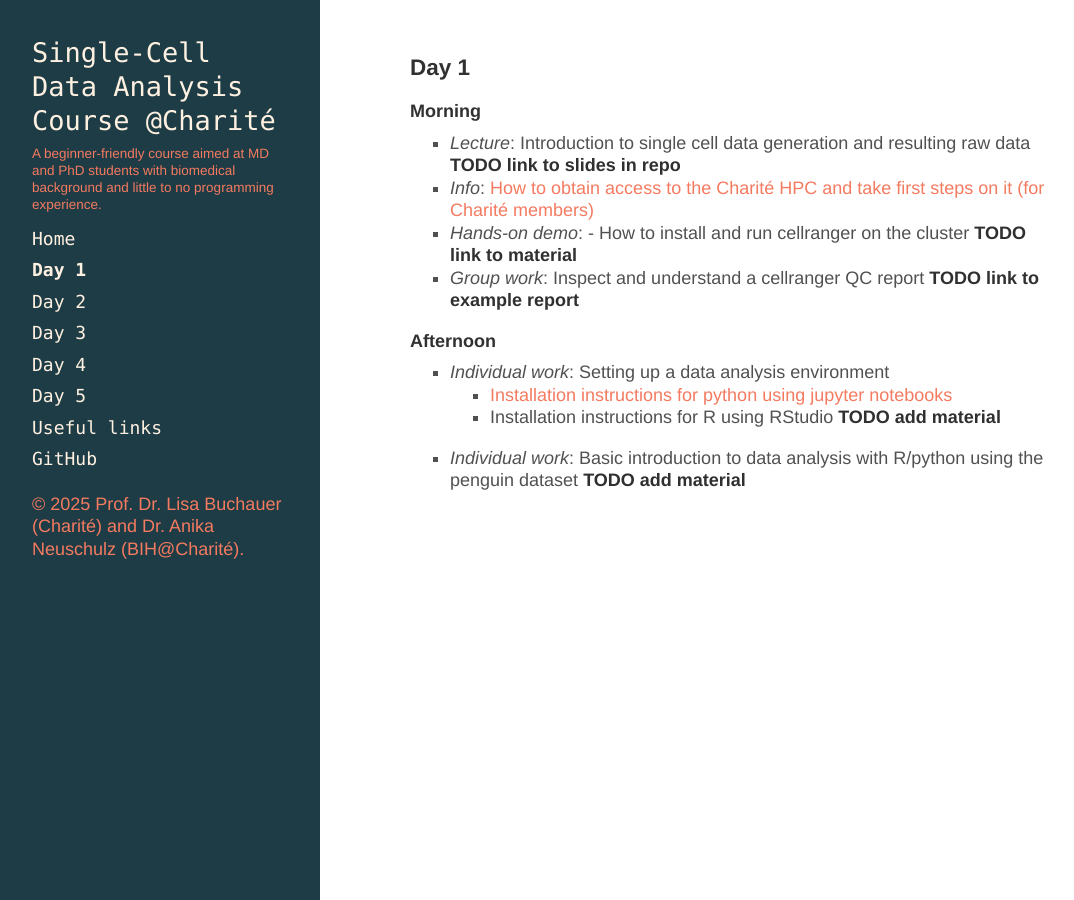
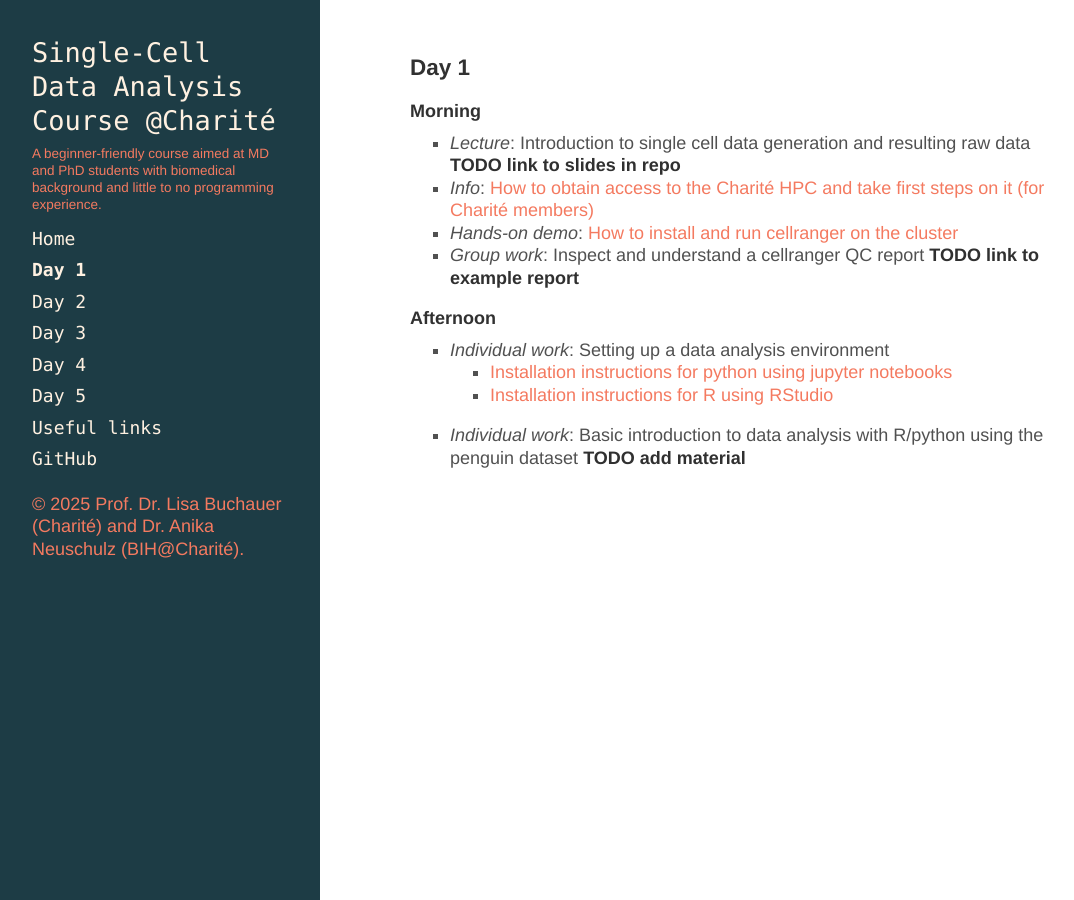
Before and after one commit to buchauer-lab/charite-sc-data-course, a Jekyll site: the page built from docs/Day1.md, in a window 1280 px wide. Shown: the whole page, without its empty margins (4-1078 px from the left). Built offline with Jekyll 4.4.1, drawn with Linux system fonts in a browser that asks for light colours; nearby versions of some CDN libraries; a style sheet for code colours, icons or effects is not loaded.

Commit message:
Update Day1.md

```diff
--- a/docs/Day1.md
+++ b/docs/Day1.md
@@ -9,11 +9,11 @@ order: 2
 #### Morning
 - _Lecture_: Introduction to single cell data generation and resulting raw data __TODO link to slides in repo__
 - _Info_: [How to obtain access to the Charité HPC and take first steps on it (for Charité members)](https://github.com/buchauer-lab/charite-sc-data-course/blob/main/materials/Day1/L_cluster_usage.pdf)
-- _Hands-on demo_: - How to install and run cellranger on the cluster __TODO link to material__
+- _Hands-on demo_: [How to install and run cellranger on the cluster](https://github.com/buchauer-lab/charite-sc-data-course/blob/main/materials/Day1/cellranger_interactive_commands.txt)
 - _Group work_: Inspect and understand a cellranger QC report __TODO link to example report__
 
 #### Afternoon
 - _Individual work_: Setting up a data analysis environment
   - [Installation instructions for python using jupyter notebooks](https://buchauer-lab.github.io/charite-sc-data-course/installpython/)
-  - Installation instructions for R using RStudio __TODO add material__
+  - [Installation instructions for R using RStudio](https://github.com/buchauer-lab/charite-sc-data-course/blob/main/materials/Day1/install_packages_R.md)
 - _Individual work_: Basic introduction to data analysis with R/python using the penguin dataset __TODO add material__
```
